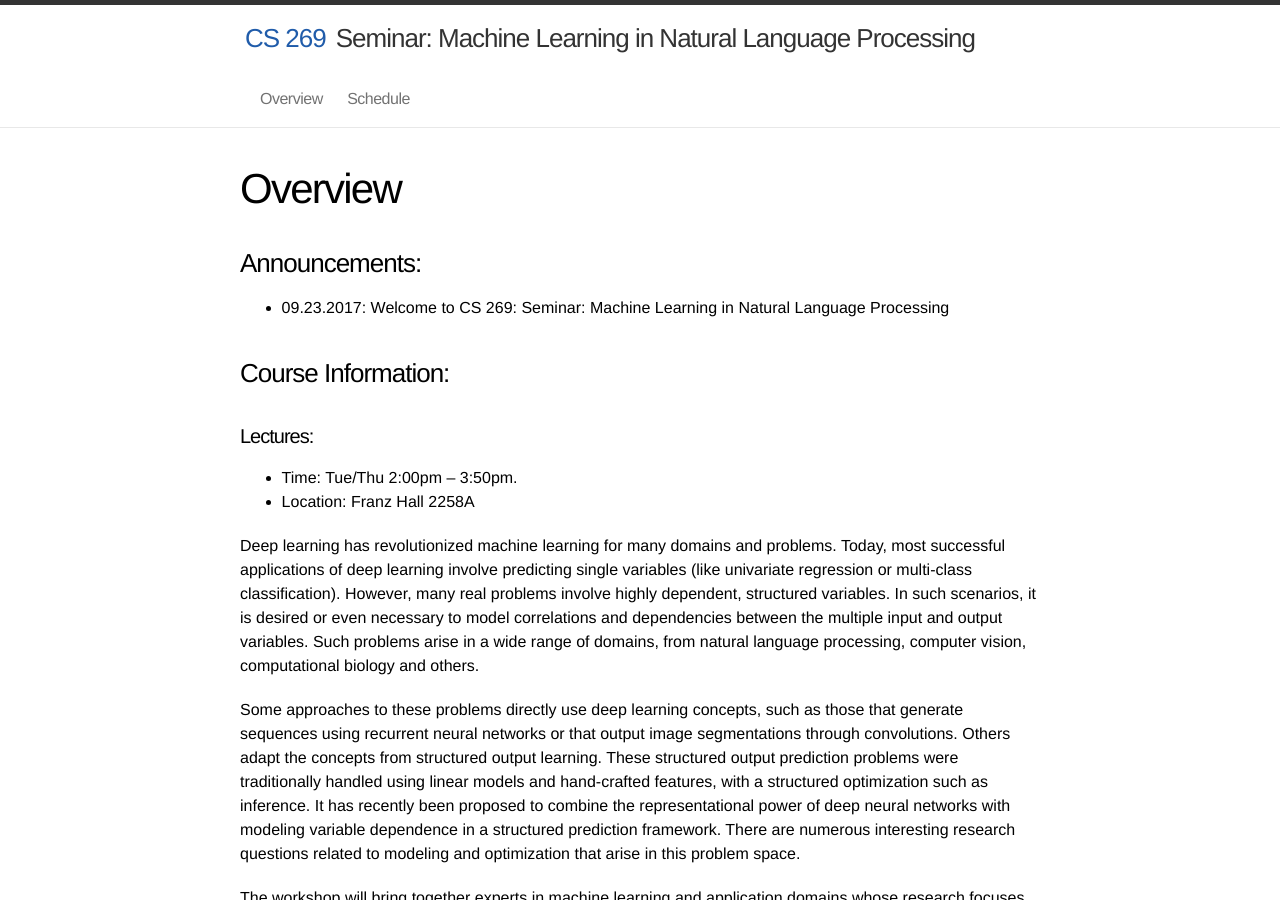
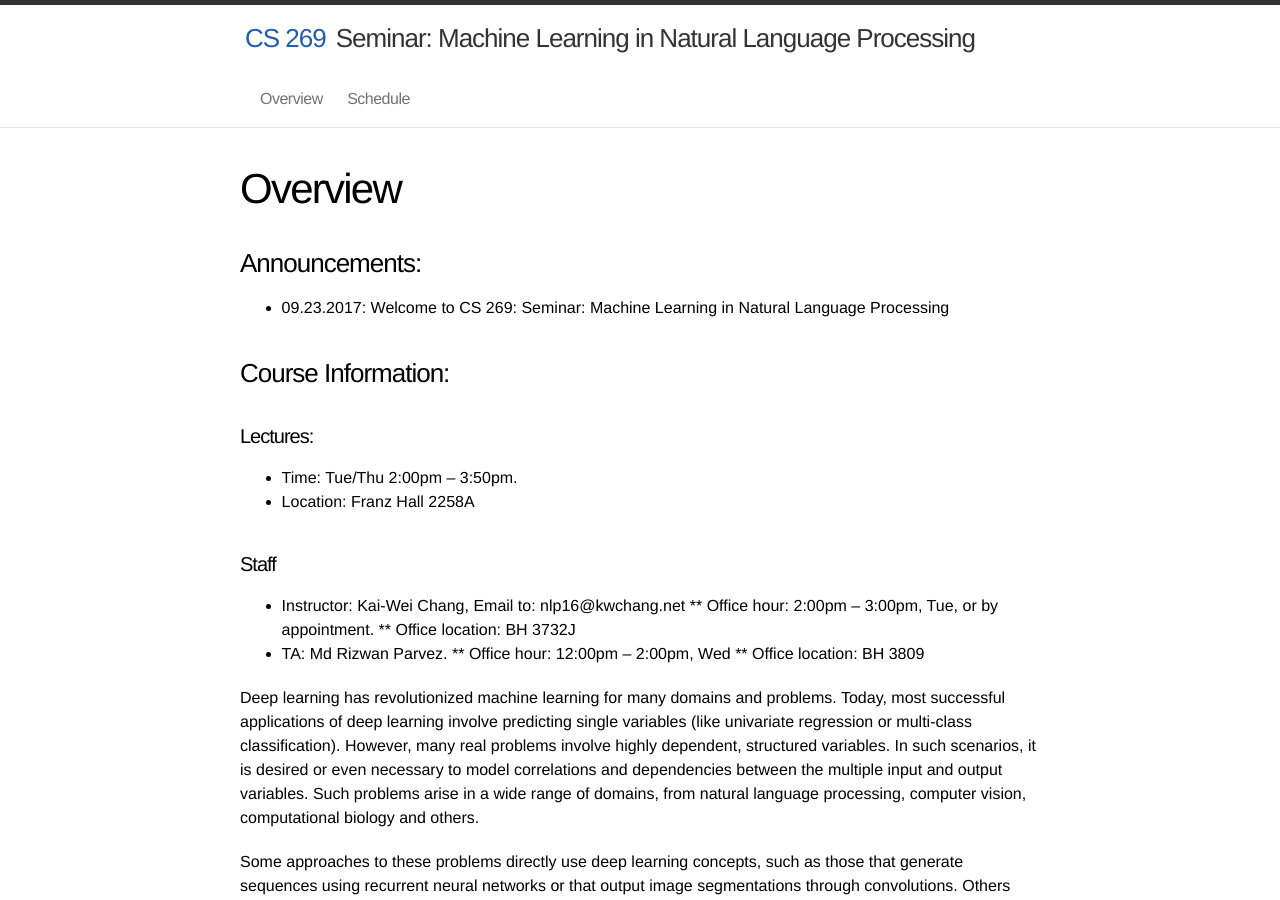
Before and after one commit to uclanlp/CS269-17, a Jekyll site: the page built from 1_overview.md, in a window 1280 px wide and 900 px high. Built offline with Jekyll 4.4.1, drawn with Linux system fonts in a browser that asks for light colours.

Commit message:
Update 1_overview.md

```diff
--- a/1_overview.md
+++ b/1_overview.md
@@ -13,6 +13,14 @@ name: 1
 #### Lectures:
   * Time: Tue/Thu 2:00pm -- 3:50pm.
   * Location: Franz Hall 2258A
+
+#### Staff
+* Instructor: Kai-Wei Chang, Email to: nlp16@kwchang.net
+** Office hour: 2:00pm -- 3:00pm, Tue, or by appointment.
+** Office location: BH 3732J
+* TA: Md Rizwan Parvez.
+** Office hour: 12:00pm -- 2:00pm, Wed
+** Office location: BH 3809
 
 Deep learning has revolutionized machine learning for many domains and problems. Today, most successful applications of deep learning involve predicting single variables (like univariate regression or multi-class classification). However, many real problems involve highly dependent, structured variables. In such scenarios, it is desired or even necessary to model correlations and dependencies between the multiple input and output variables. Such problems arise in a wide range of domains, from natural language processing, computer vision, computational biology and others.
 
```
